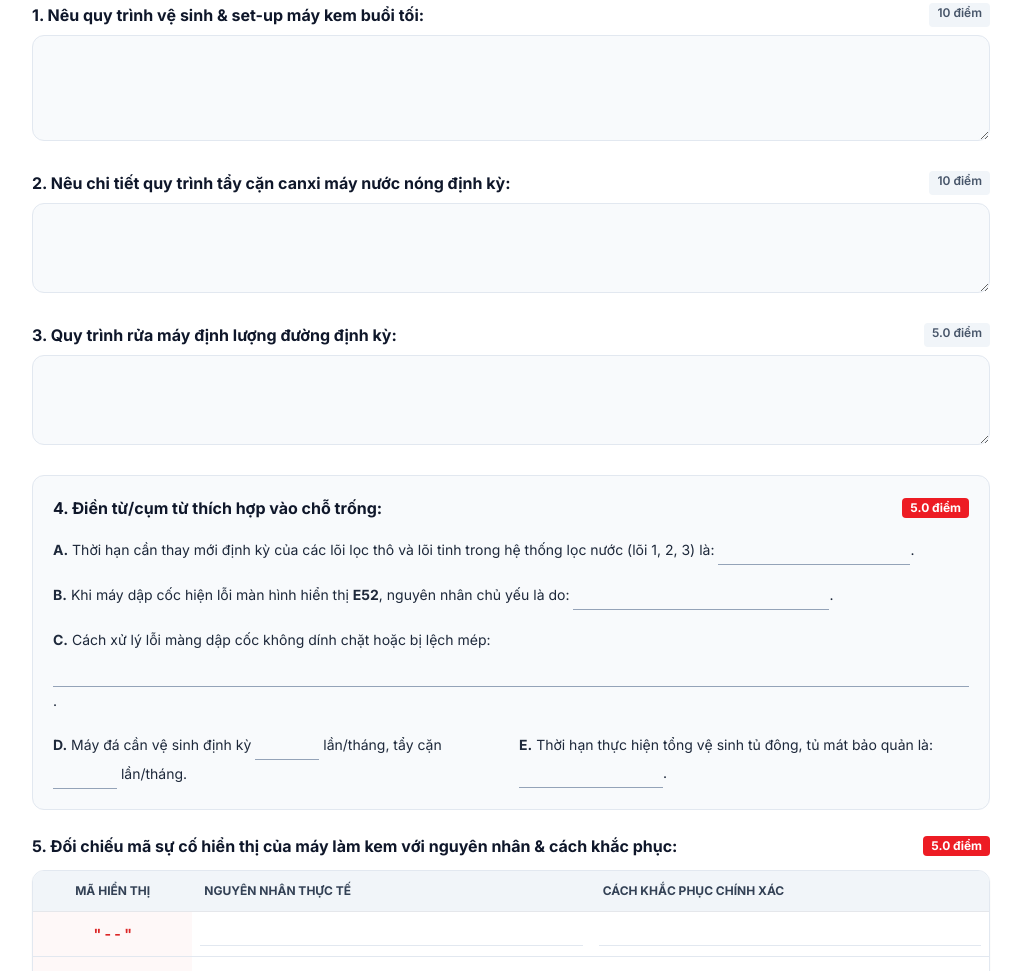
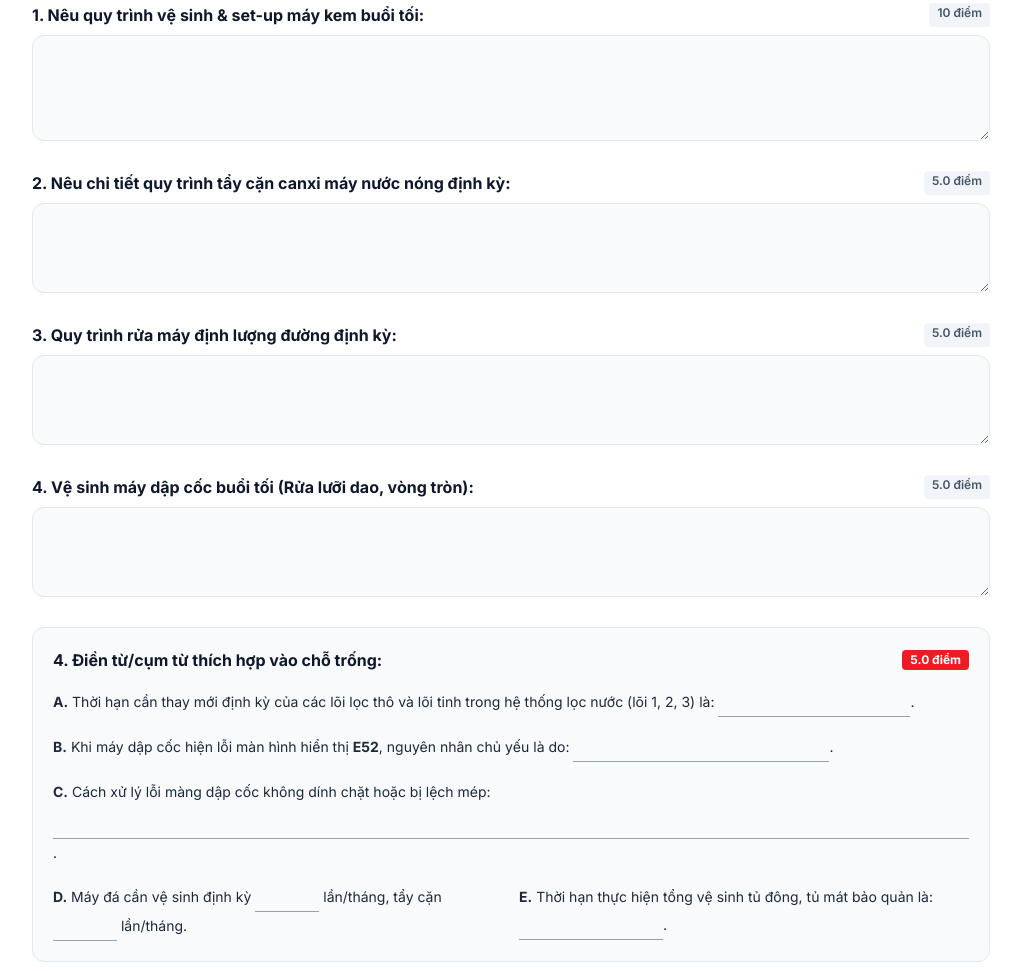
Before and after one commit to MicKNguyenn/mixue-academy, a plain HTML site: page Dekiemtra(1).html in a window 1280 px wide. Shown: the part 5982-6953 px from the top of the page, without its empty margins (129-1150 px from the left). Drawn offline with nearby package versions, Linux system fonts and the light colour scheme.

Commit message:
Update Dekiemtra(1).html

```diff
--- a/Dekiemtra(1).html
+++ b/Dekiemtra(1).html
@@ -470,7 +470,7 @@
                 <div>
                     <h4 class="font-bold text-slate-900 mb-2 flex justify-between">
                         <span>2. Nêu chi tiết quy trình tẩy cặn canxi máy nước nóng định kỳ:</span>
-                        <span class="text-xs bg-slate-100 px-2 py-0.5 rounded text-slate-600 font-semibold">10 điểm</span>
+                        <span class="text-xs bg-slate-100 px-2 py-0.5 rounded text-slate-600 font-semibold">5.0 điểm</span>
                     </h4>
                     <textarea rows="4" class="w-full p-3 bg-slate-50 border border-slate-200 rounded-xl text-xs focus:ring-1 focus:ring-mixue-red focus:outline-none"></textarea>
                 </div>
@@ -479,6 +479,15 @@
                 <div>
                     <h4 class="font-bold text-slate-900 mb-2 flex justify-between">
                         <span>3. Quy trình rửa máy định lượng đường định kỳ:</span>
+                        <span class="text-xs bg-slate-100 px-2 py-0.5 rounded text-slate-600 font-semibold">5.0 điểm</span>
+                    </h4>
+                    <textarea rows="4" class="w-full p-3 bg-slate-50 border border-slate-200 rounded-xl text-xs focus:ring-1 focus:ring-mixue-red focus:outline-none"></textarea>
+                </div>
+
+                <!-- Task 4 -->
+                <div>
+                    <h4 class="font-bold text-slate-900 mb-2 flex justify-between">
+                        <span>4. Vệ sinh máy dập cốc buổi tối (Rửa lưỡi dao, vòng tròn):</span>
                         <span class="text-xs bg-slate-100 px-2 py-0.5 rounded text-slate-600 font-semibold">5.0 điểm</span>
                     </h4>
                     <textarea rows="4" class="w-full p-3 bg-slate-50 border border-slate-200 rounded-xl text-xs focus:ring-1 focus:ring-mixue-red focus:outline-none"></textarea>
```
